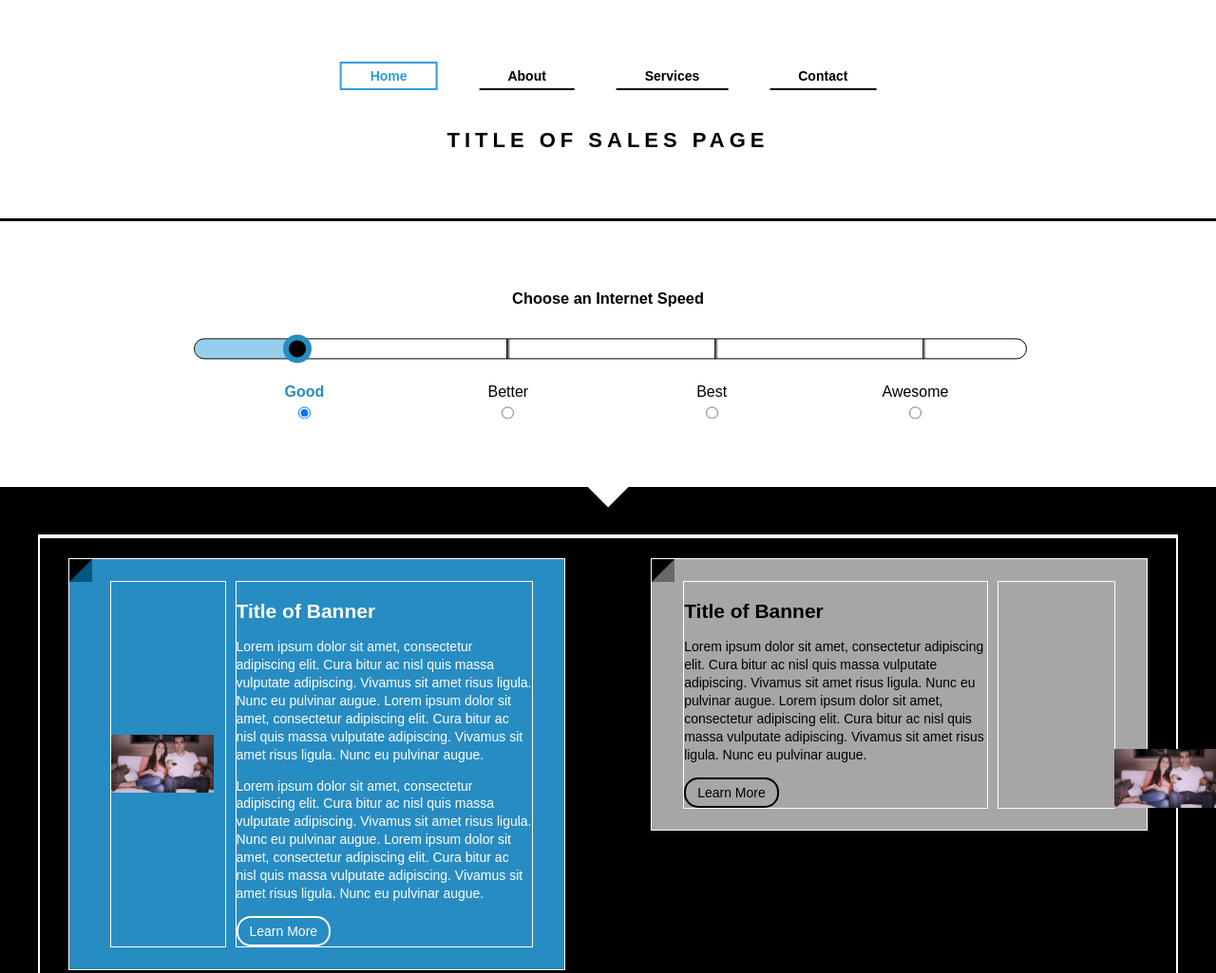
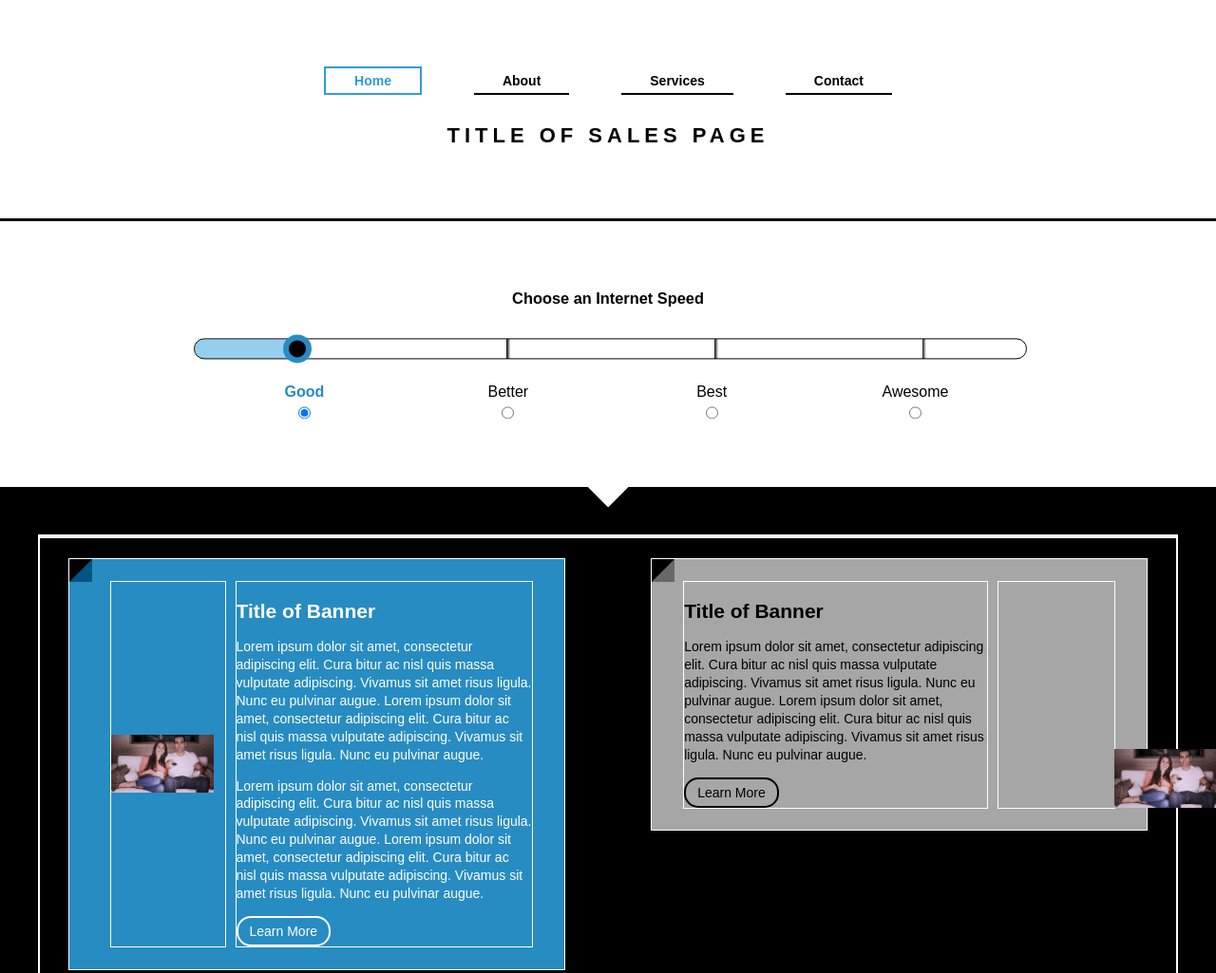
Before and after one commit to kganguly/FED, a website: page index.html in a window 1280 px wide. Shown: the top 1025 px of the page at 95% size. Drawn offline with nearby package versions, Linux system fonts and the light colour scheme.

Commit message:
Fixed nav width and wrapping.

```diff
--- a/css/style.css
+++ b/css/style.css
@@ -47,6 +47,7 @@ header {
     top: 50%;
     left: 50%;
     transform: translate(-50%, -50%);
+    width: 100%;
 }
 
 ul {
@@ -290,7 +291,9 @@ img {
     body {
         font-size: 14px;
     }
-    header.wrapper,
+    header.wrapper {
+        width: 100%;
+    }
     #speed>.wrapper {
         width: 90%;
     }
@@ -300,7 +303,7 @@ img {
     header h1 {
         letter-spacing: 5px;
         font-size: 22px;
-        margin-top: 50px;
+        margin-top: 40px;
     }
     #speed {
         min-height: 300px;
@@ -309,7 +312,13 @@ img {
         top: 10px;
     }
     li {
-        margin: 0 20px;
+        margin: 0 2%;
+    }
+    li:first-of-type {
+        margin-left: 0;
+    }
+    li:last-of-type {
+        margin-right: 0;
     }
     li a {
         display: block;
```
